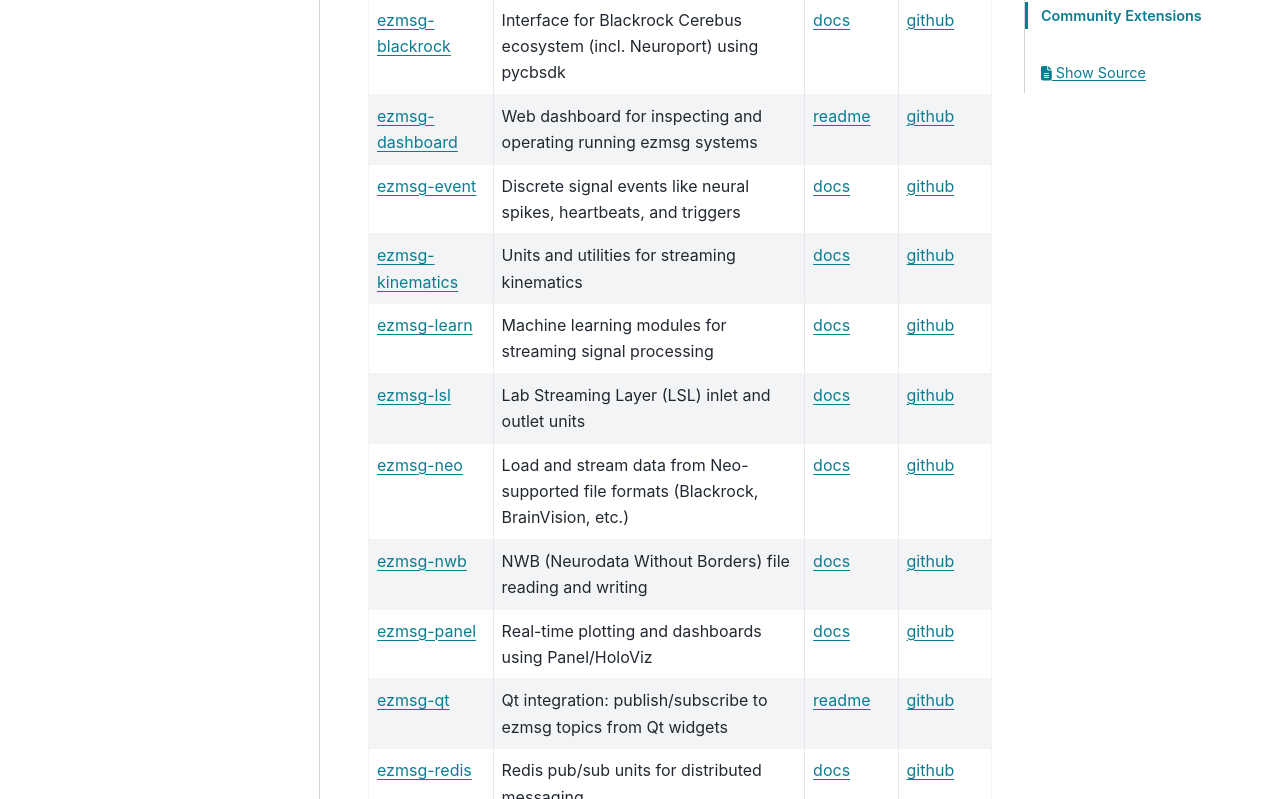
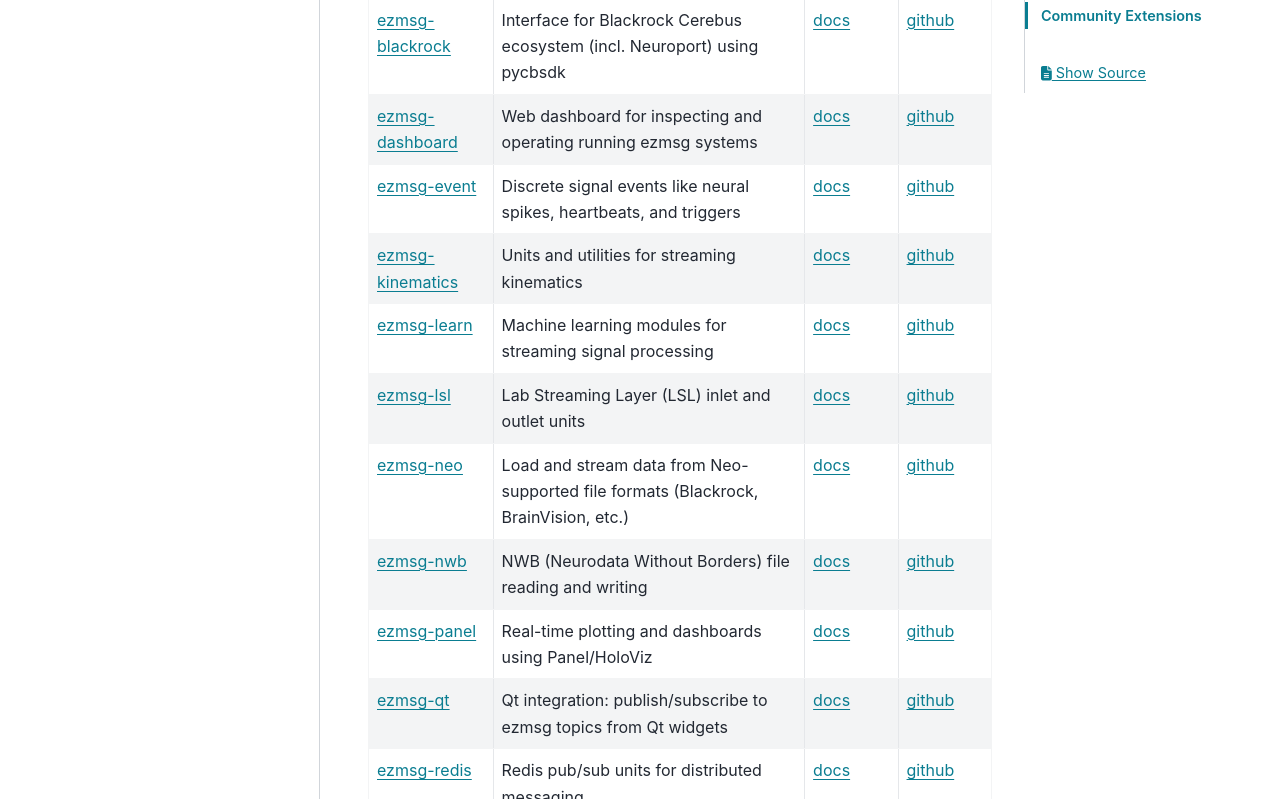
Before and after one commit to ezmsg-org/ezmsg-org.github.io, a Sphinx documentation site: the page built from docs/source/extensions/content-extensions.rst, in a window 1280 px wide and 1400 px high, scrolled down 753 px. Shown: the part 154-953 px from the top of the window. Built offline with Sphinx 7.4.7 and the PyData theme 0.15.4, drawn with Linux system fonts in a browser that asks for light colours.

Commit message:
docs: link dashboard and qt to their hosted docs

```diff
--- a/docs/source/extensions/content-extensions.rst
+++ b/docs/source/extensions/content-extensions.rst
@@ -38,7 +38,7 @@
      - `github <https://github.com/ezmsg-org/ezmsg-blackrock>`__
    * - `ezmsg-dashboard <https://pypi.org/project/ezmsg-dashboard/>`_
      - Web dashboard for inspecting and operating running ezmsg systems
-     - `readme <https://github.com/ezmsg-org/ezmsg-dashboard#readme>`__
+     - `docs <https://www.ezmsg.org/ezmsg-dashboard/>`__
      - `github <https://github.com/ezmsg-org/ezmsg-dashboard>`__
    * - `ezmsg-event <https://pypi.org/project/ezmsg-event/>`_
      - Discrete signal events like neural spikes, heartbeats, and triggers
@@ -70,7 +70,7 @@
      - `github <https://github.com/ezmsg-org/ezmsg-panel>`__
    * - `ezmsg-qt <https://pypi.org/project/ezmsg-qt/>`_
      - Qt integration: publish/subscribe to ezmsg topics from Qt widgets
-     - `readme <https://github.com/ezmsg-org/ezmsg-qt#readme>`__
+     - `docs <https://www.ezmsg.org/ezmsg-qt/>`__
      - `github <https://github.com/ezmsg-org/ezmsg-qt>`__
    * - `ezmsg-redis <https://pypi.org/project/ezmsg-redis/>`_
      - Redis pub/sub units for distributed messaging
```
